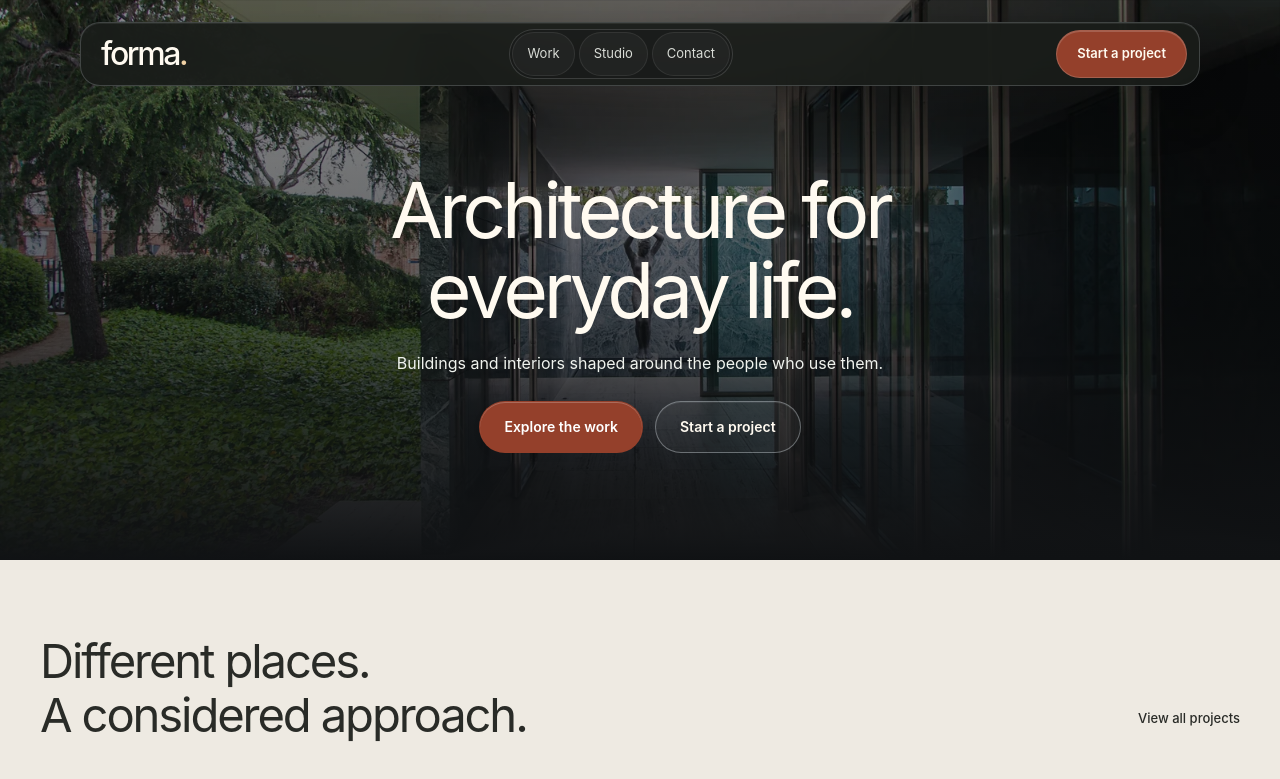
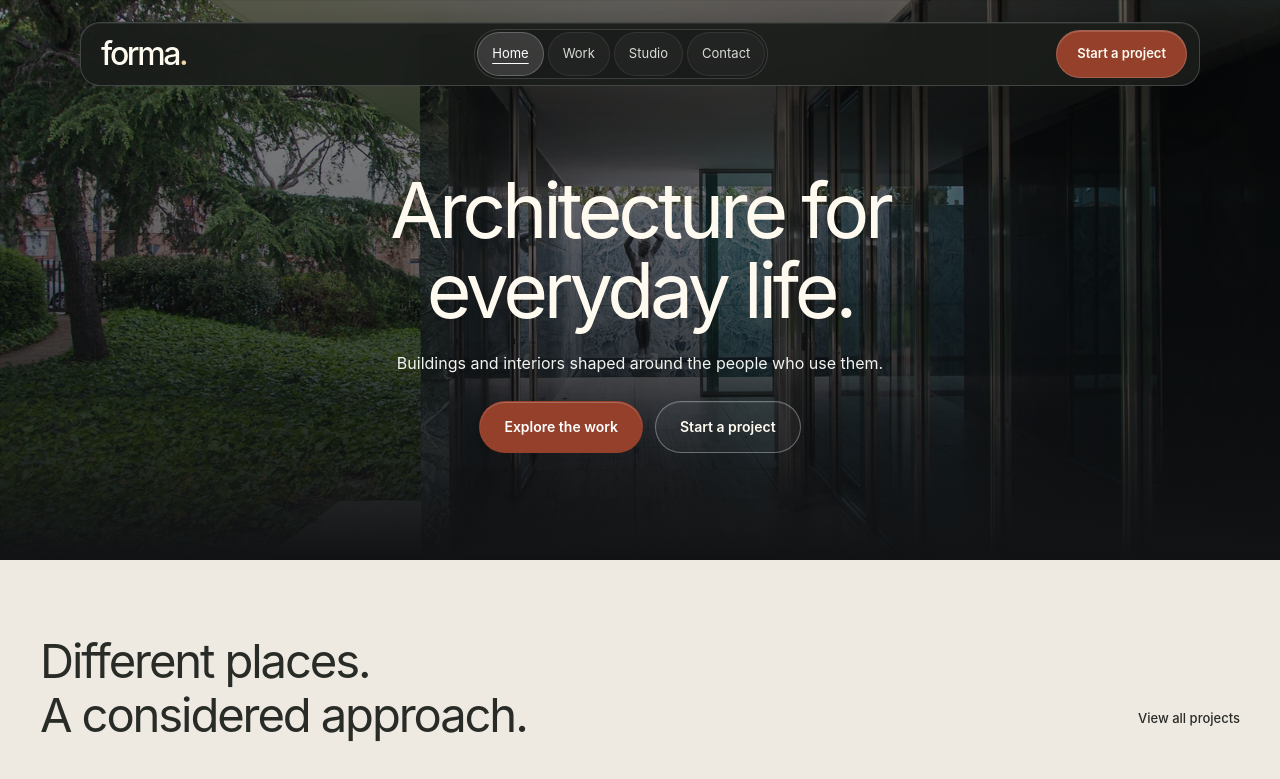
Before and after one commit to JoniFinskas/forma-studio-website-demo, a React (Vite) app: page / in a window 1280 px wide. Shown: the top 779 px of the page. Built offline with nearby package versions, Linux system fonts and the light colour scheme; a web font is replaced by a local one.

Commit message:
Add home navigation and close mobile menu on scroll

```diff
--- a/src/components/Header.tsx
+++ b/src/components/Header.tsx
@@ -58,6 +58,15 @@ export function Header() {
       const current = Math.max(0, window.scrollY)
       const delta = current - last
       last = current
+      if (media.matches && open && delta !== 0) {
+        if (document.activeElement?.closest('#mobile-menu')) {
+          toggle.current?.focus({ preventScroll: true })
+        }
+        setOpen(false)
+        setScrollHidden(false)
+        distance = 0
+        return
+      }
       if (
         !media.matches ||
         open ||
@@ -110,6 +119,9 @@ export function Header() {
             </span>
           </Link>
           <nav className="desktop-nav" aria-label="Main navigation">
+            <NavLink to="/" end>
+              Home
+            </NavLink>
             {links.map((link) => (
               <NavLink key={link.to} to={link.to}>
                 {link.label}
```
